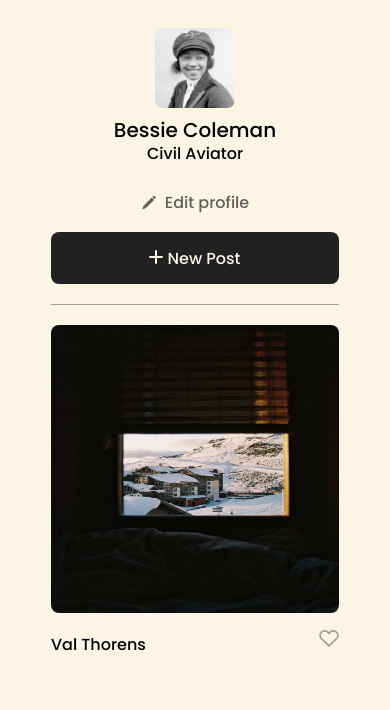
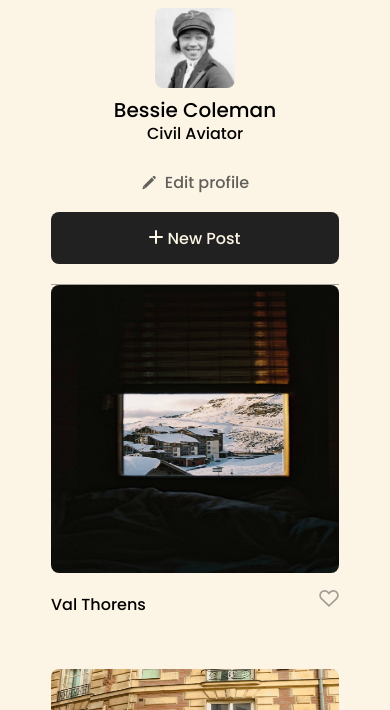
Before and after one commit to Taedoe7/se_project_spots, a plain HTML site: page index.html in a window 390 px wide. Shown: the part 58-768 px from the top of the page. Drawn offline with Linux system fonts and the light colour scheme.

Commit message:
Need help with gaps between cards on desktop and mobile view

```diff
--- a/blocks/card.css
+++ b/blocks/card.css
@@ -1,7 +1,6 @@
 .card {
   max-width: 413px;
-  margin-top: 20px;
-  margin-bottom: 20px;
+  padding-bottom: 36px;
 }
 
 .card__content {
--- a/blocks/cards.css
+++ b/blocks/cards.css
@@ -7,6 +7,7 @@
   justify-content: center;
   gap: 40px 20px;
   border-bottom: 1px rgba(33, 33, 33, 0.4) solid;
+  padding-bottom: 40px;
 }
 
 @media screen and (max-width: 627px) {
--- a/blocks/content.css
+++ b/blocks/content.css
@@ -1,3 +1,3 @@
 .content {
-  padding: 20px;
+  padding: 0 20px;
 }
```
